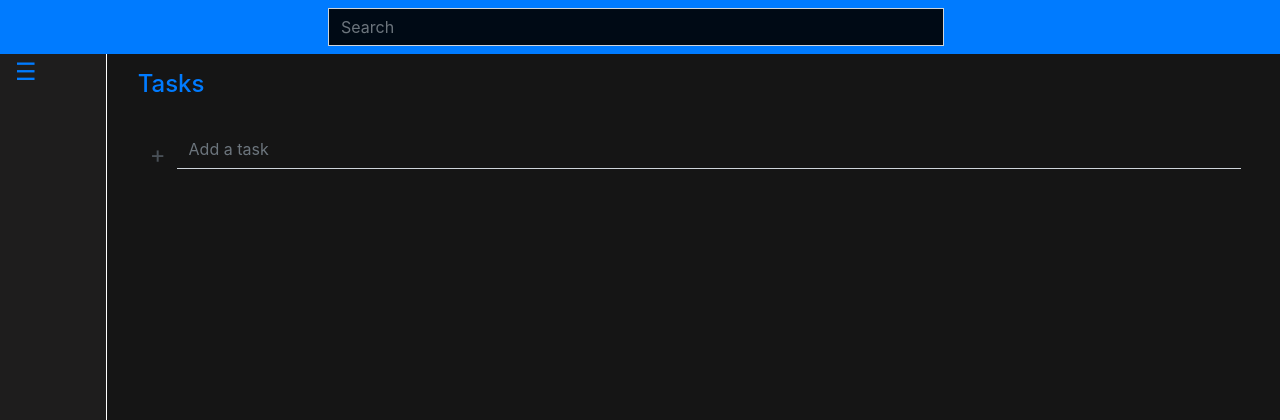
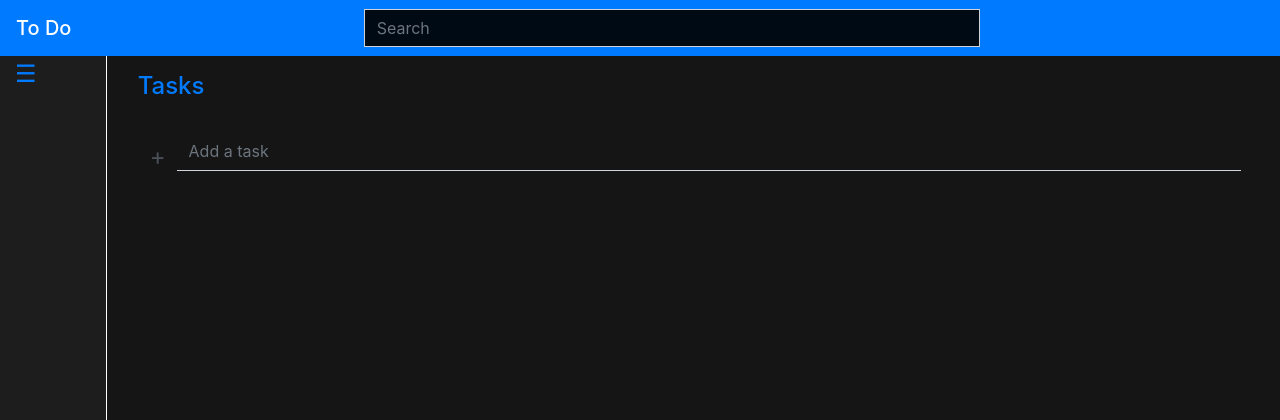
Before and after one commit to Ajsalemo/Python-Django, a Django app: page /todo/ in a window 1280 px wide. Shown: the top 420 px of the page. Run offline with Django 3.2, Linux system fonts and the light colour scheme; style sheets or scripts are compiled from the project's sources; some libraries are stand-ins or nearby versions.

Commit message:
fixed navbar spacing

```diff
--- a/pythondjango/index/static/index/scss/style.scss
+++ b/pythondjango/index/static/index/scss/style.scss
@@ -12,9 +12,9 @@
     ////////////////////////////////////////////////////////////////////////////////////////////////////////////////////////////////////////
 
     .landing-page-background {
-    background-color: $landing-page-background-color;
-    background-position: center;
-    background-image: url("../landing_background.jpg");
+        background-color: $landing-page-background-color;
+        background-position: center;
+        background-image: url("../landing_background.jpg");
     }
 
 ////////////////////////////////////////////////////////////////////////////////////////////////////////////////////////////////////////
--- a/pythondjango/todo/templates/partials/todo-navbar.html
+++ b/pythondjango/todo/templates/partials/todo-navbar.html
@@ -1,5 +1,6 @@
-<nav class="navbar navbar-dark bg-primary justify-content-center">
-  <form class="form-inline todo-page-navbar">
+<nav class="navbar navbar-dark bg-primary">
+  <span class="navbar-brand mb-0 h1">To Do</span>
+  <form class="form-inline todo-page-navbar mx-auto">
     <input
       class="form-control mr-sm-2 rounded-0 todo-page-navbar-input"
       type="todo"
```
